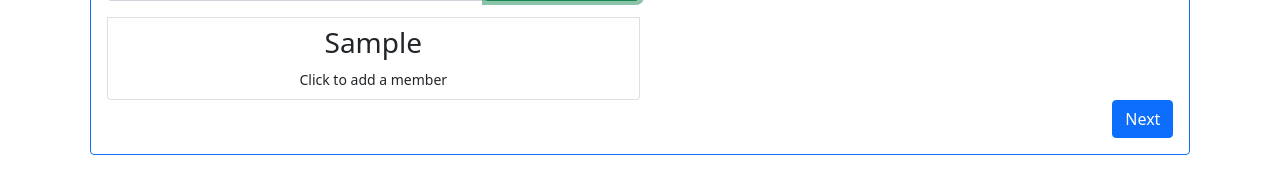
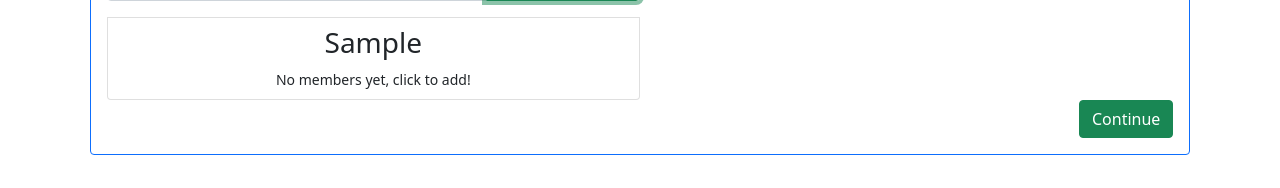
Before and after one commit to emkah4/reactive-web-app, a React (Create React App) app in the folder src/app/: page /create_a_script in a window 1280 px wide. Both pictures are taken after typing "Sample" into the empty fields and a click on the button "Add a new group". Shown: the part 502-690 px from the top of the page. Built offline with nearby package versions, Linux system fonts and the light colour scheme.

Commit message:
QOL changes and Error fixes

```diff
--- a/src/app/src/components/BuildScreen/BuildScriptInitial/BuildScriptInitial.js
+++ b/src/app/src/components/BuildScreen/BuildScriptInitial/BuildScriptInitial.js
@@ -4,16 +4,11 @@ import React, { useState } from "react";
 import Card from "react-bootstrap/Card";
 import Button from "react-bootstrap/Button";
 import Form from "react-bootstrap/Form";
-import Row from "react-bootstrap/Row";
-import Col from "react-bootstrap/Col";
 import ListGroup from "react-bootstrap/ListGroup";
 import InputGroup from "react-bootstrap/InputGroup";
 
 // Custom components
 import SliderWithInputFormControl from "../../UI/SliderWithInputFormControl";
-// Styles
-import styles from "./BuildScriptInitial.module.css";
-import AddPeoplePopup from "./Departments/AddPeoplePopup/AddPeoplePopup";
 import Department from "./Departments/Department";
 
 const BuildScriptInitial = (props) => {
@@ -114,9 +109,8 @@ const BuildScriptInitial = (props) => {
           </ListGroup>
 
           <div className="d-grid gap-2 d-md-flex justify-content-md-end">
-            {/* <Button variant="danger">Cancel</Button> */}
-            <Button variant="primary" onClick={nextButtonHandler}>
-              Next
+            <Button variant="success" onClick={nextButtonHandler}>
+              Continue
             </Button>
           </div>
         </Card.Body>
--- a/src/app/src/components/BuildScreen/BuildScriptInitial/Departments/AddPeoplePopup/AddPeoplePopup.js
+++ b/src/app/src/components/BuildScreen/BuildScriptInitial/Departments/AddPeoplePopup/AddPeoplePopup.js
@@ -1,29 +1,31 @@
 import ReactDOM from "react-dom";
-import React, { useState } from 'react'
+import React, { useState } from "react";
 
-import styles from "./AddPeoplePopup.module.css"
+import styles from "./AddPeoplePopup.module.css";
 
 // Components bootstrap
 import Modal from "react-bootstrap/Modal";
 import Button from "react-bootstrap/Button";
 import Form from "react-bootstrap/Form";
-import InputGroup from "react-bootstrap/InputGroup"
+import InputGroup from "react-bootstrap/InputGroup";
 
 const AddPeoplePopup = (props) => {
-
   const peopleList = props.data.dept_people;
 
-    const [newMember, setNewMember] = useState(''); // NEW MEMBER FROM INPUT
+  const [newMember, setNewMember] = useState(""); // NEW MEMBER FROM INPUT
   const [people, setPeople] = useState(peopleList); // LIST OF ALL PEOPLE
   const [newPeople, setNewPeople] = useState([]); // LIST OF NEWLY ADDED PEOPLE
 
   const onAddNewMember = () => {
+    if (!newMember == "") {
+      setNewMember("");
       setPeople((prevPeople) => {
         return [...prevPeople, newMember]; // we set the full list of people for display purposes
       });
       setNewPeople((prevPeople) => {
         return [...prevPeople, newMember]; // we set only the new people added to be pushed via handlePeopleData function
       });
+    }
   };
 
   const handlePeopleData = () => {
@@ -32,12 +34,22 @@ const AddPeoplePopup = (props) => {
     });
   };
 
+  function handleEnterSubmit(target) {
+    if (target.charCode == 13) {
+      onAddNewMember();
+    }
+  }
+
   return ReactDOM.createPortal(
     <React.Fragment>
       <Modal show={props.show} onHide={props.onClose} backdrop="static">
         <Modal.Header>
           <Modal.Title>
-              Add members of team "{props.data.dept_name}"
+            Add members to the{" "}
+            <b>
+              <i>{props.data.dept_name}</i>
+            </b>{" "}
+            team!
           </Modal.Title>
         </Modal.Header>
 
@@ -47,6 +59,7 @@ const AddPeoplePopup = (props) => {
               placeholder="Name"
               value={newMember}
               onChange={(e) => setNewMember(e.target.value)}
+              onKeyPress={handleEnterSubmit}
             />
             <Button
               variant="outline-success"
@@ -58,7 +71,9 @@ const AddPeoplePopup = (props) => {
           </InputGroup>
           <div className={styles.people}>
             {people.map((person) => (
-                <p className={styles.person}>{person}</p>
+              <p className={styles.person} key={Math.random().toString()}>
+                {person}
+              </p>
             ))}
           </div>
         </Modal.Body>
@@ -81,6 +96,6 @@ const AddPeoplePopup = (props) => {
     </React.Fragment>,
     document.getElementById("overlay-root")
   );
-}
+};
 
-export default AddPeoplePopup
+export default AddPeoplePopup;
--- a/src/app/src/components/BuildScreen/BuildScriptInitial/Departments/Department.js
+++ b/src/app/src/components/BuildScreen/BuildScriptInitial/Departments/Department.js
@@ -4,8 +4,9 @@ import AddPeoplePopup from "./AddPeoplePopup/AddPeoplePopup";
 import ListGroup from "react-bootstrap/ListGroup";
 
 const Departments = (props) => {
+  const listOfPeople = props.data.dept_people;
   const [showModal, setShowModal] = useState(false);
-  const [membersList, setMembersList] = useState([]);
+  const [membersList, setMembersList] = useState(listOfPeople);
 
   const handleModalShow = (event) => {
     setShowModal(true);
@@ -21,10 +22,8 @@ const Departments = (props) => {
     <React.Fragment>
       <ListGroup.Item key={props.data.dept_id} action onClick={handleModalShow}>
         <h3>{props.data.dept_name}</h3>
-        {membersList.length === 0 ? (
-          <small>Click to add a member</small>
-        ) : (
-          <small>asd</small>
+        {membersList.length === 0 && (
+          <small>No members yet, click to add!</small>
         )}
       </ListGroup.Item>
 
```
Lines whose indentation alone changed are shown as unchanged.
